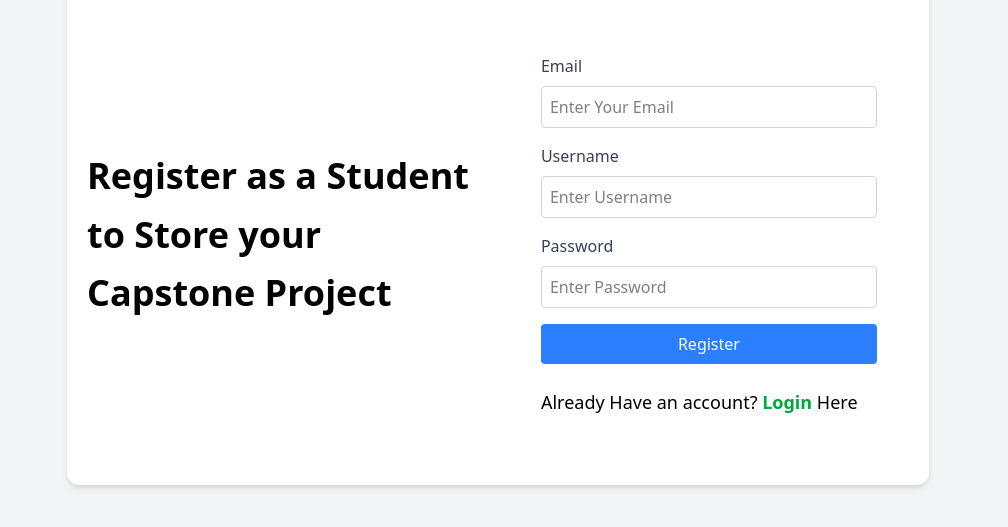
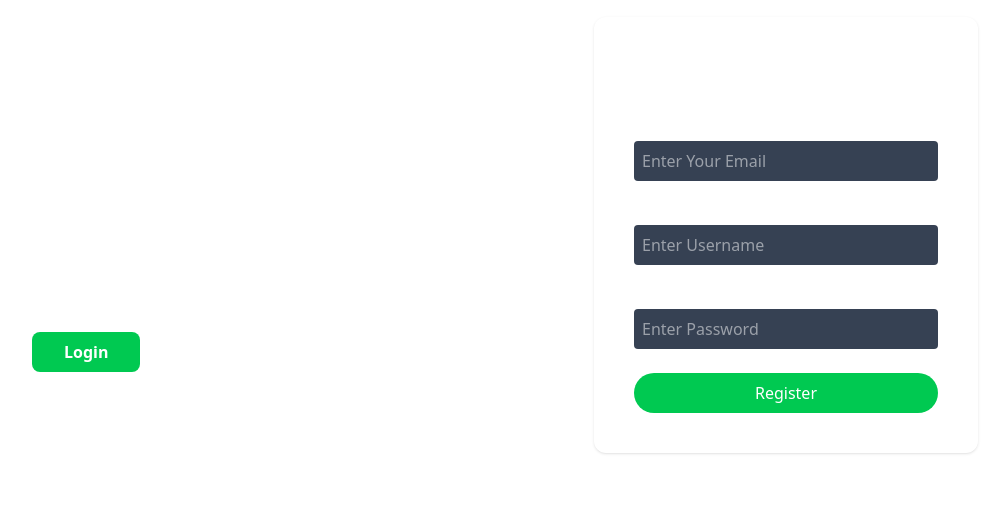
Before and after one commit to adibmahmud007/capstone-hub, a React (Vite) app: page / in a window 1280 px wide. Shown: the part 165-692 px from the top of the page, without its empty margins (142-1150 px from the left). Built offline with nearby package versions, Linux system fonts and the light colour scheme.

Commit message:
registration image bg added

```diff
--- a/src/components/Registration/Registration.jsx
+++ b/src/components/Registration/Registration.jsx
@@ -1,87 +1,84 @@
-// import React from 'react';
-
-import { useState } from "react";
+import  { useState } from "react";
 import { Link } from "react-router-dom";
+import '../../App.css'
 
 const Registration = () => {
-
-    const [email, setEmail] = useState('');
-    const [username, setUsername] = useState('');
-    const [password, setPassword] = useState('');
-    // const [userType, setUserType] = useState('student');
+  const [email, setEmail] = useState("");
+  const [username, setUsername] = useState("");
+  const [password, setPassword] = useState("");
 
   const handleSubmit = (e) => {
     e.preventDefault();
-        // Handle registration logic here
-        console.log({ email, username, password });
+    console.log("Email:", email);
+    console.log("Username:", username);
+    console.log("Password:", password);
   };
+
   return (
-        <section className=" bg-gray-100 h-screen flex justify-center items-center">
-            <div className="flex justify-center gap-10 items-center max-w-max bg-white h-[500px] p-5 rounded-xl shadow-md">
-                <div className="text-4xl font-bold leading-relaxed ">
-                    Register as a Student <br />
-                    to Store your <br />
-                    Capstone Project
+    <div
+      className="flex items-center reg-bg justify-center min-h-screen bg-cover bg-center"
+    >
+      <div className="container mx-auto px-4 md:px-16">
+        <div className="grid grid-cols-1 md:grid-cols-2  items-center">
+          {/* Left Side */}
+          <div className="text-white md:ml-[110px]">
+            <h1 className="text-4xl md:text-5xl font-bold">Register</h1>
+            <p className="text-lg mt-2">Create an account to get started</p>
+            <div className="mt-6 border-b-2 w-12"></div>
+            <p className="mt-4 text-sm md:text-base max-w-md">
+              Register as a student to store and manage your capstone project.
+            </p>
+            <p className="font-semibold  pt-6">Already have an account? Please Login Here...</p>
+            <Link to='/login'><button className="mt-3 cursor-pointer bg-green-500 font-semibold text-white px-8 py-2 rounded-lg hover:bg-green-600">
+              Login
+            </button></Link>
           </div>
-                <div className="flex items-center w-[400px] justify-center min-h-screen ">
-                    <form
-                        onSubmit={handleSubmit}
-                        className="bg-white p-6 rounded-lg  w-full max-w-sm"
-                    >
-                        {/* <h2 className="text-2xl font-bold mb-6 text-center">Register</h2> */}
 
-                        <div className="mb-4">
-                            <label className="block text-gray-700 mb-2" htmlFor="email">Email</label>
+          {/* Right Side */}
+          <div className="md:backdrop-blur-sm md:shadow-sm p-6 md:p-10 rounded-xl shadow-lg max-w-sm mx-auto">
+            <h2 className="text-white text-2xl font-bold text-center">Sign Up</h2>
+            <form className="mt-6" onSubmit={handleSubmit}>
+              <div>
+                <label className="text-white text-sm font-bold">EMAIL</label>
                 <input
                   type="email"
-                                id="email"
+                  className="w-full p-2 mt-1 bg-gray-700 text-white rounded focus:outline-none focus:ring-2 focus:ring-green-500"
+                  placeholder="Enter Your Email"
                   value={email}
-                                placeholder="Enter Your Email"
                   onChange={(e) => setEmail(e.target.value)}
-                                required
-                                className="w-full p-2 border border-gray-300 rounded"
                 />
               </div>
-
-                        <div className="mb-4">
-                            <label className="block text-gray-700 mb-2" htmlFor="username">Username</label>
+              <div className="mt-4">
+                <label className="text-white text-sm font-bold">USERNAME</label>
                 <input
                   type="text"
-                                id="username"
+                  className="w-full p-2 mt-1 bg-gray-700 text-white rounded focus:outline-none focus:ring-2 focus:ring-green-500"
+                  placeholder="Enter Username"
                   value={username}
-                                placeholder="Enter Username"
                   onChange={(e) => setUsername(e.target.value)}
-                                required
-                                className="w-full p-2 border border-gray-300 rounded"
                 />
               </div>
-
-                        <div className="mb-4">
-                            <label className="block text-gray-700 mb-2" htmlFor="password">Password</label>
+              <div className="mt-4">
+                <label className="text-white text-sm font-bold">PASSWORD</label>
                 <input
                   type="password"
-                                id="password"
+                  className="w-full p-2 mt-1 bg-gray-700 text-white rounded focus:outline-none focus:ring-2 focus:ring-green-500"
+                  placeholder="Enter Password"
                   value={password}
-                                placeholder="Enter Password"
                   onChange={(e) => setPassword(e.target.value)}
-                                required
-                                className="w-full p-2 border border-gray-300 rounded"
                 />
               </div>
-
               <button
                 type="submit"
-                            className="w-full bg-blue-500 text-white p-2 rounded hover:bg-blue-600 transition"
+                className="mt-6 w-full cursor-pointer bg-green-500 text-white py-2 rounded-full hover:bg-green-600"
               >
                 Register
               </button>
-                        <div className="mt-6">
-                            <p className="text-lg">Already Have an account? <Link to='/login'><span className="text-green-600 hover:text-green-700 cursor-pointer  font-bold">Login</span></Link> Here</p>
-                        </div>
             </form>
           </div>
         </div>
-        </section>
+      </div>
+    </div>
   );
 };
 
```
Lines whose indentation alone changed are shown as unchanged.
